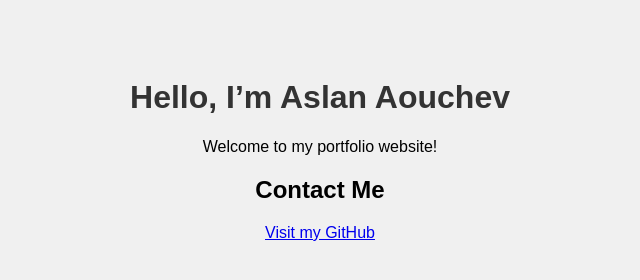
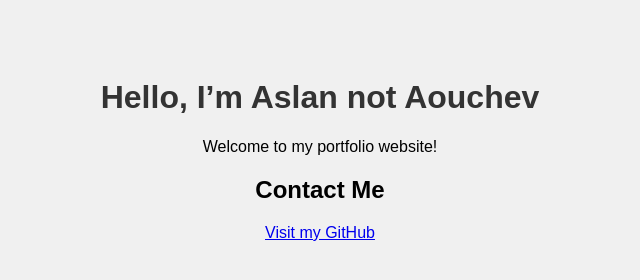
Before and after one commit to ac-co/portfolio, a plain HTML site: page index.html in a window 1280 px wide. Shown: the whole page, without its empty margins (320-960 px from the left). Drawn offline with Linux system fonts and the light colour scheme.

Commit message:
Update index.html

```diff
--- a/index.html
+++ b/index.html
@@ -7,7 +7,7 @@
   <link rel="stylesheet" href="style.css">
 </head>
 <body>
-  <h1>Hello, I’m Aslan Aouchev</h1>
+  <h1>Hello, I’m Aslan not Aouchev</h1>
   <p>Welcome to my portfolio website!</p>
 
   <script src="script.js"></script>
```
